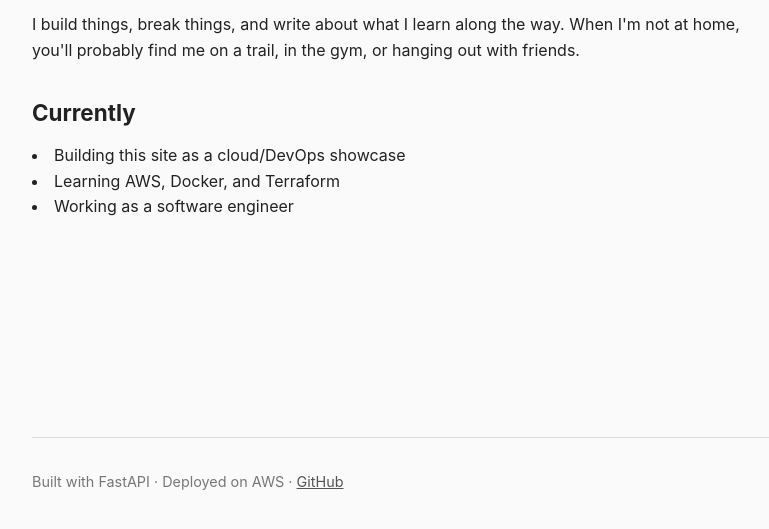
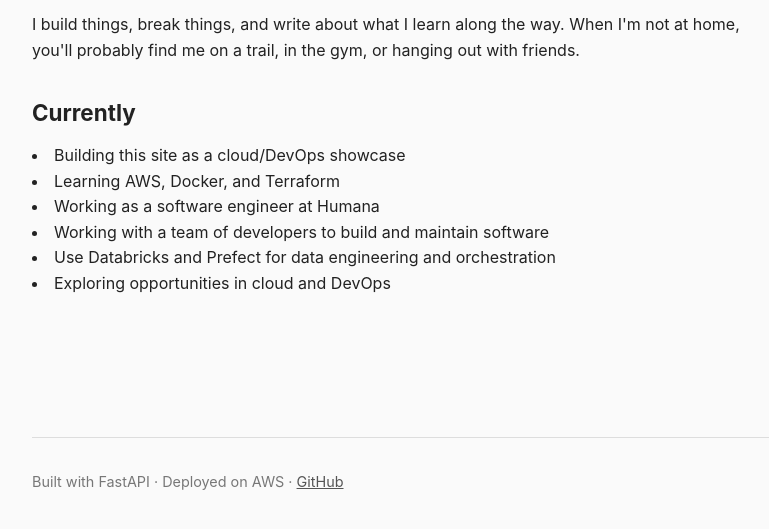
Before and after one commit to ljkania5/portfolio-site, a FastAPI app: page / in a window 1280 px wide. Shown: the part 229-758 px from the top of the page, without its empty margins (232-1001 px from the left). Run offline with FastAPI, Linux system fonts and the light colour scheme.

Commit message:
Added more detail to home page

```diff
--- a/app/templates/home.html
+++ b/app/templates/home.html
@@ -14,7 +14,10 @@
     <ul>
         <li>Building this site as a cloud/DevOps showcase</li>
         <li>Learning AWS, Docker, and Terraform</li>
-        <li>Working as a software engineer</li>
+        <li>Working as a software engineer at Humana</li>
+        <li>Working with a team of developers to build and maintain software</li>
+        <li>Use Databricks and Prefect for data engineering and orchestration</li>
+        <li>Exploring opportunities in cloud and DevOps</li>
     </ul>
 </section>
 {% endblock %}
```
